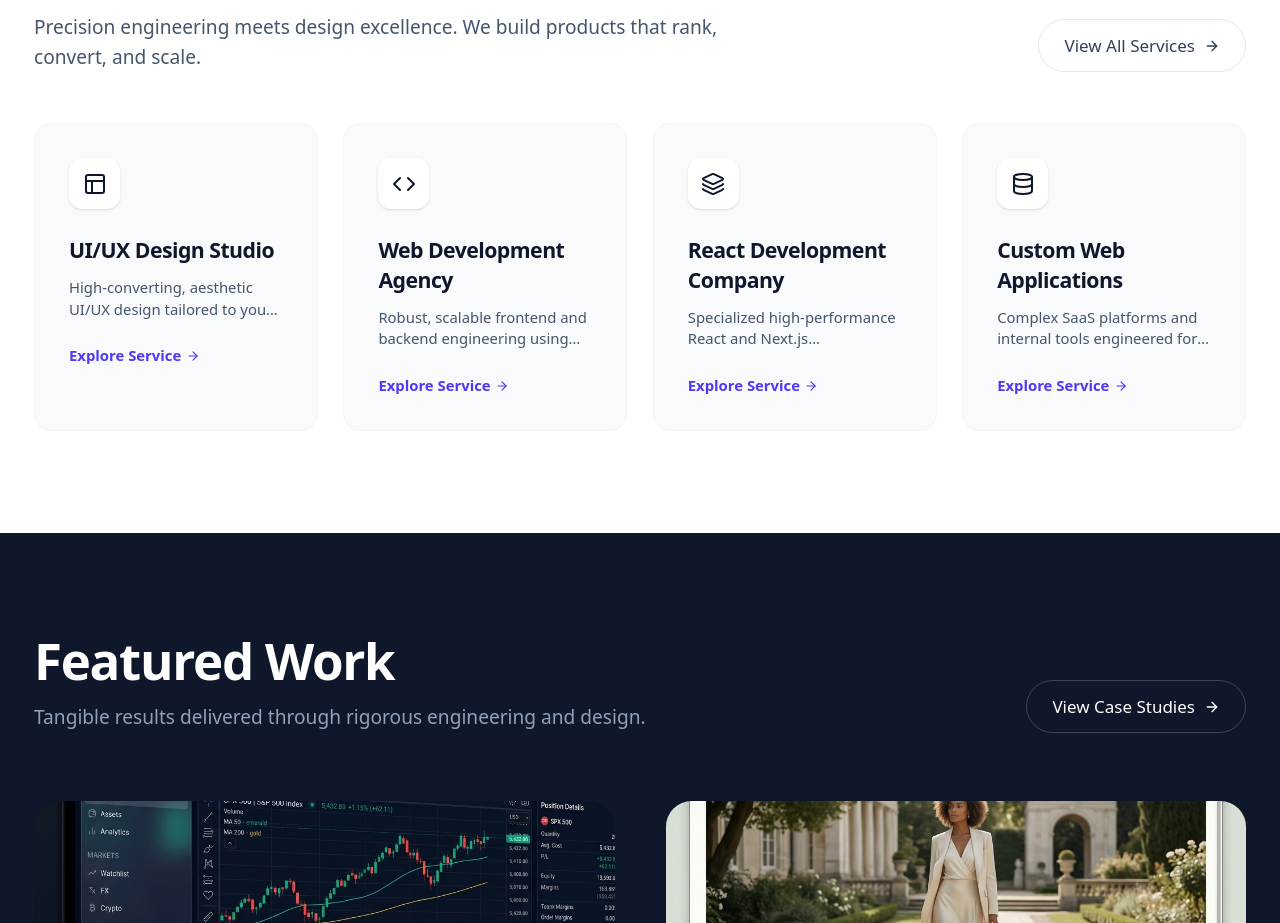
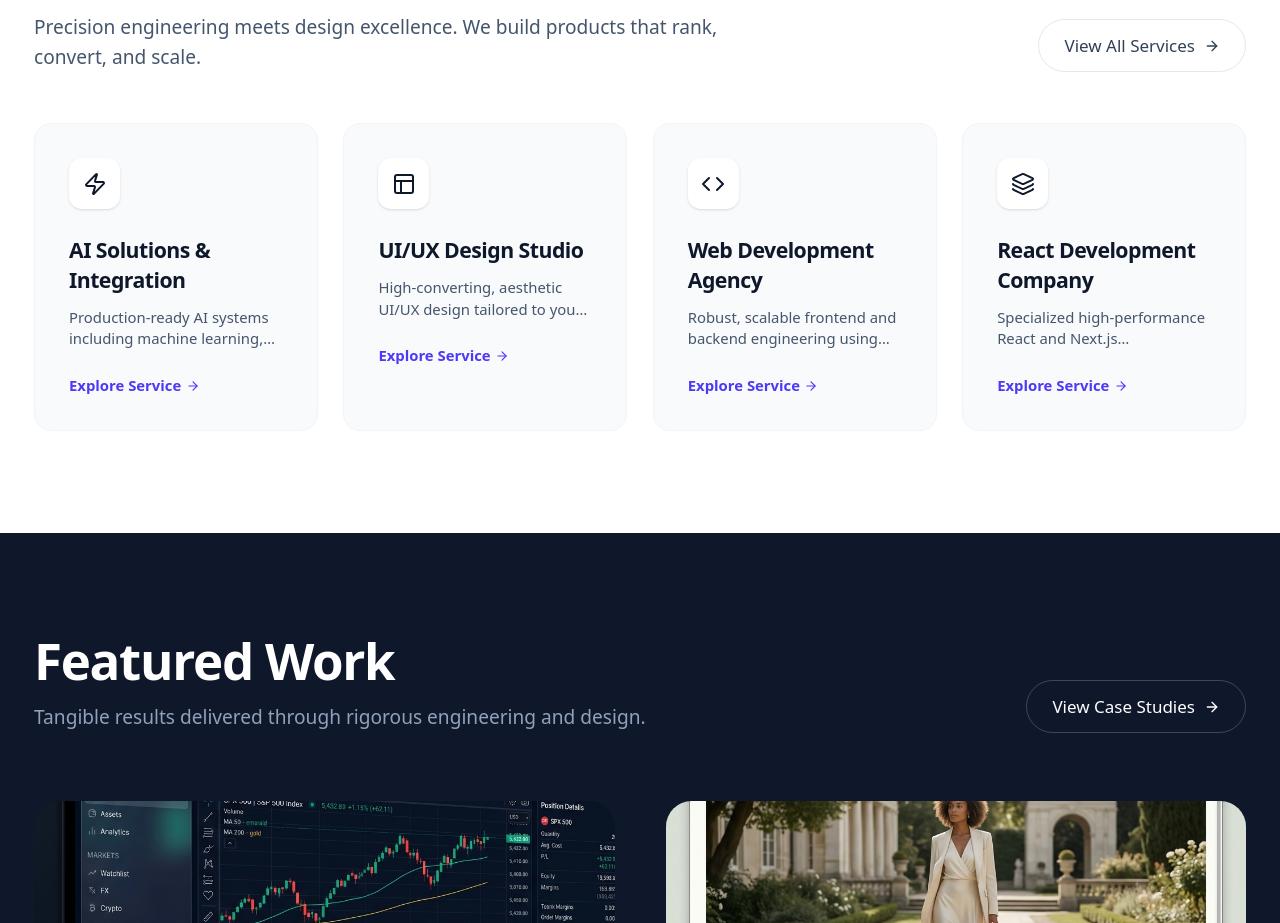
Before and after one commit to Aesthetix-Studio/Aesthetix-Studio, a React (Vite) app: page / in a window 1280 px wide. Shown: the part 1304-2227 px from the top of the page. Built offline with nearby package versions, Linux system fonts and the light colour scheme.

Commit message:
feat: add AI Solutions & Integration service with image and features

```diff
--- a/constants.ts
+++ b/constants.ts
@@ -6,6 +6,15 @@ import {
 } from 'lucide-react';
 
 export const SERVICES: Service[] = [
+  {
+    id: '0',
+    slug: 'ai-solutions-integration',
+    image: '/images/services/ai-solutions.png',
+    title: 'AI Solutions & Integration',
+    description: 'Production-ready AI systems including machine learning, NLP, computer vision, intelligent automation, and AI-powered web applications.',
+    iconName: 'Zap',
+    features: ['Machine Learning', 'NLP Systems', 'Computer Vision', 'AI Deployment', 'AI APIs', 'Intelligent Automation']
+  },
   {
     id: '1',
     slug: 'ui-ux-design',
```
